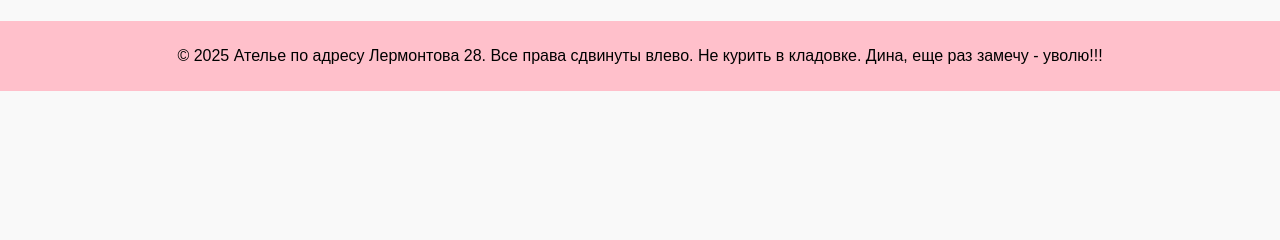
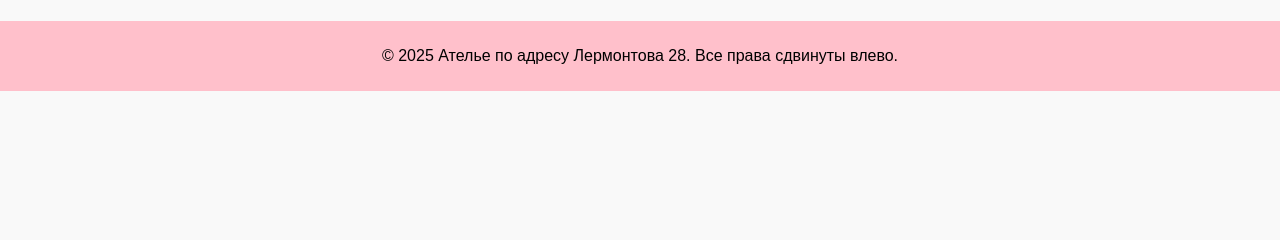
Before and after one commit to IsamuYosida/Atelie, a Flask app: template pythonProject/atelie/templates/employee_dashboard.html in a window 1280 px wide. Shown: the part 466-706 px from the top of the page. Run offline with Flask 3, Linux system fonts and the light colour scheme; the template is opened without the code that fills it, so the values that code supplies are empty.

Commit message:
Update footer text in employee dashboard

```diff
--- a/pythonProject/atelie/templates/employee_dashboard.html
+++ b/pythonProject/atelie/templates/employee_dashboard.html
@@ -77,7 +77,7 @@
     </section>
 
     <footer>
-        <p>&copy; 2025 Ателье по адресу Лермонтова 28. Все права сдвинуты влево. Не курить в кладовке. Дина, еще раз замечу - уволю!!!</p>
+        <p>&copy; 2025 Ателье по адресу Лермонтова 28. Все права сдвинуты влево. </p>
     </footer>
 </body>
 </html>
```
